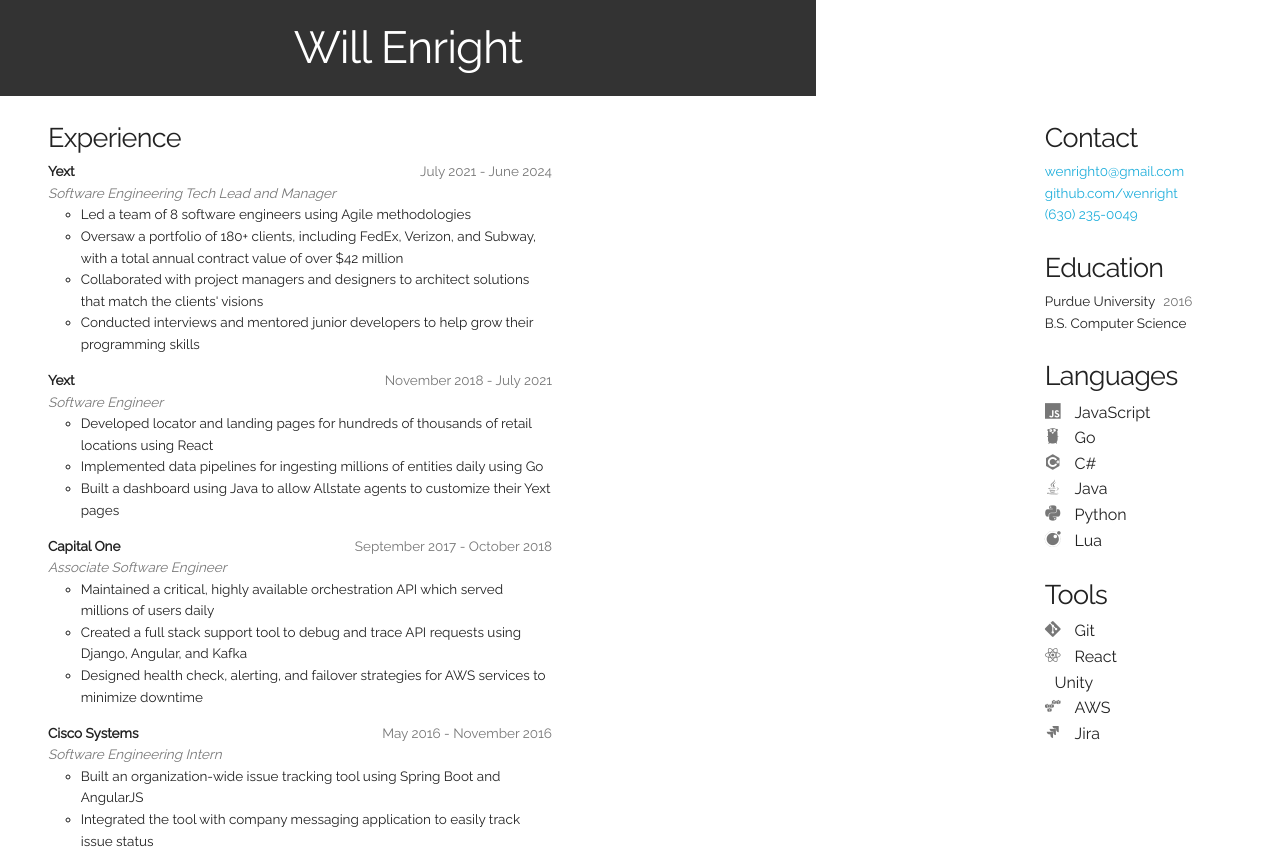
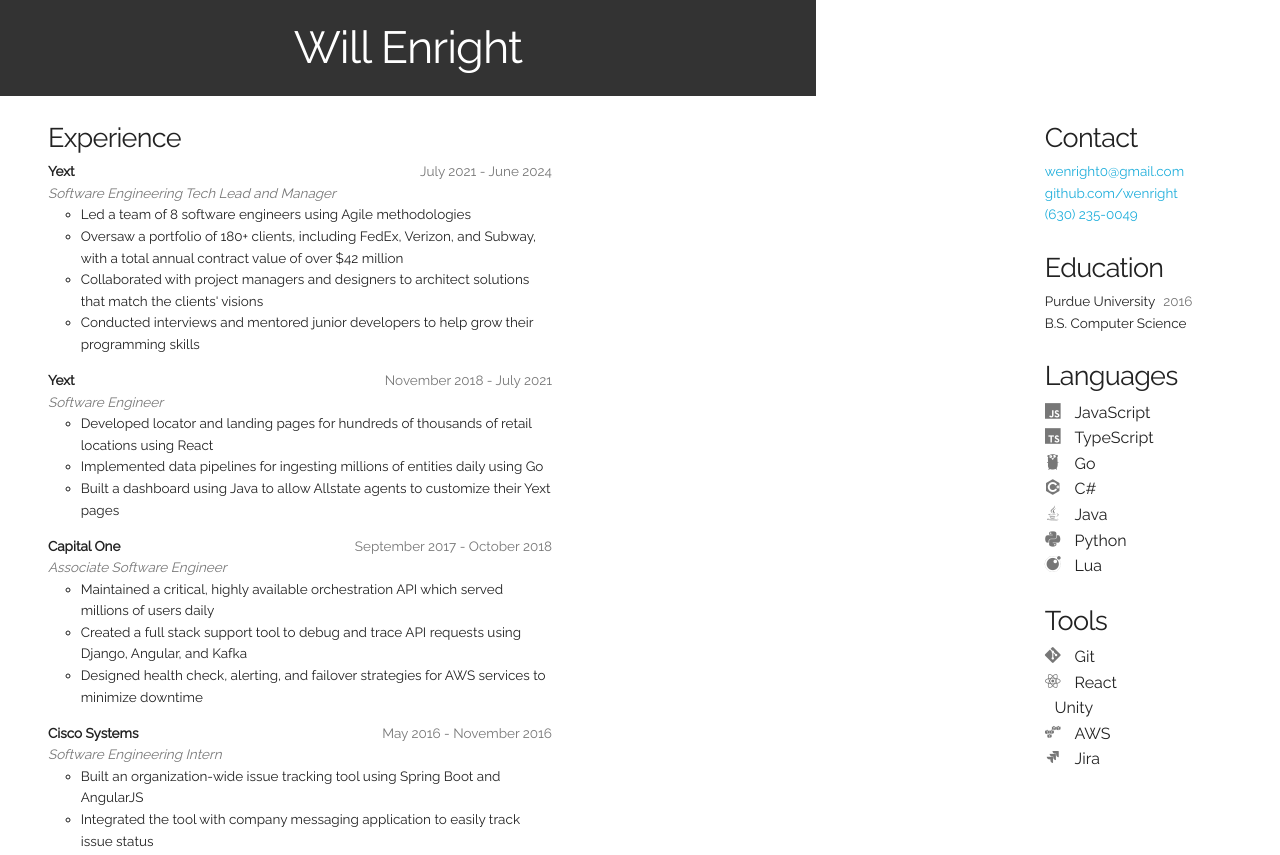
Before and after one commit to wenright/resume, a website: page index.html in a window 1280 px wide. Shown: the top 855 px of the page. Drawn offline with nearby package versions, Linux system fonts and the light colour scheme.

Commit message:
add typescript

```diff
--- a/index.html
+++ b/index.html
@@ -115,6 +115,10 @@
 					JavaScript
 				</div>
 				<div>
+					<i class="devicon-typescript-plain"></i>
+					TypeScript
+				</div>
+				<div>
 					<i class="devicon-go-plain"></i>
 					Go
 				</div>
```
Also changed, not shown: 1 other file.
